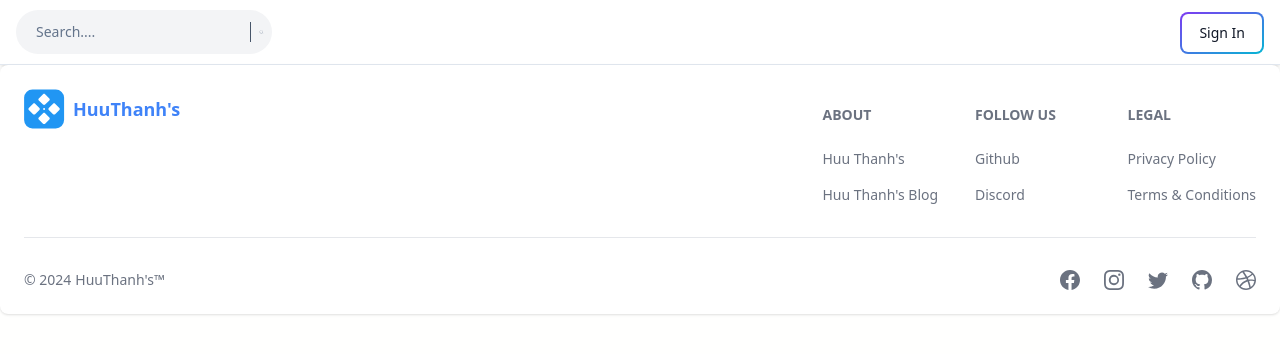
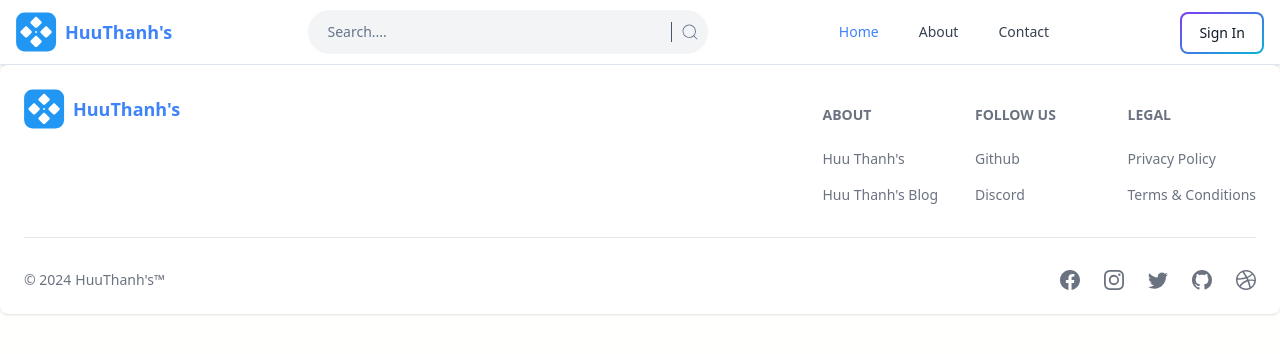
Before and after one commit to trh-thanh30/task-manger, a React (Vite) app in the folder client/: page /dashboard in a window 1280 px wide. Shown: the top 354 px of the page. Built offline with nearby package versions, Linux system fonts and the light colour scheme.

Commit message:
update header ui

```diff
--- a/client/src/App.jsx
+++ b/client/src/App.jsx
@@ -3,6 +3,8 @@ import { BrowserRouter, Routes, Route, Navigate } from "react-router-dom";
 import SignIn from "./pages/SignIn";
 import Register from "./pages/Register";
 import Dashboard from "./pages/Dashboard";
+import About from "./pages/About";
+import Contact from "./pages/Contact";
 
 export default function App() {
   return (
@@ -12,6 +14,8 @@ export default function App() {
         <Route path="/dashboard" element={<Dashboard />} />
         <Route path="/sign-in" element={<SignIn />} />
         <Route path="/register" element={<Register />} />
+        <Route path="/about" element={<About />} />
+        <Route path="/contact" element={<Contact />} />
       </Routes>
     </BrowserRouter>
   );
--- a/client/src/components/Header.jsx
+++ b/client/src/components/Header.jsx
@@ -3,14 +3,16 @@ import { Avatar, Button, Dropdown, Navbar } from "flowbite-react";
 import { useDispatch, useSelector } from "react-redux";
 import { CiLogout } from "react-icons/ci";
 import SearchInput from "./SearchInput";
-import { Link, useNavigate } from "react-router-dom";
+import { Link, useNavigate, useLocation } from "react-router-dom";
 import { signOut } from "../redux/user/userSlice";
 import { useState } from "react";
 import ModalAva from "./ModalAva";
 import ChangePassModal from "./ChangePassModal";
+import Logo from "./Logo";
 
 export default function Header() {
   const dispatch = useDispatch();
+  const path = useLocation().pathname;
 
   const navigate = useNavigate();
 
@@ -40,7 +42,43 @@ export default function Header() {
     <>
       <header className="bg-white border-b border-solid shadow-md border-slate-200">
         <Navbar>
+          <Logo></Logo>
           <SearchInput />
+          <Navbar.Collapse>
+            <Navbar.Link
+              as={"div"}
+              className={`hover:!text-blue-500 ${
+                path === "/dashboard" ? "!text-blue-500" : ""
+              }`}
+            >
+              <Link className="p-1 " to={"/dashboard"}>
+                {" "}
+                Home
+              </Link>
+            </Navbar.Link>
+            <Navbar.Link
+              as={"div"}
+              className={`hover:!text-blue-500 ${
+                path === "/about" ? "!text-blue-500" : ""
+              }`}
+            >
+              <Link className="p-1" to={"/about"}>
+                {" "}
+                About
+              </Link>
+            </Navbar.Link>
+            <Navbar.Link
+              as={"div"}
+              className={`hover:!text-blue-500 ${
+                path === "/contact" ? "!text-blue-500" : ""
+              }`}
+            >
+              <Link className="p-1" to={"/contact"}>
+                {" "}
+                Contact
+              </Link>
+            </Navbar.Link>
+          </Navbar.Collapse>
           <div className="flex self-end md:order-2">
             {currentUser ? (
               <Dropdown
--- a/client/src/components/SearchInput.jsx
+++ b/client/src/components/SearchInput.jsx
@@ -2,7 +2,7 @@ import { CiSearch } from "react-icons/ci";
 
 export default function SearchInput() {
   return (
-    <div className="w-64 2xl:w-[400px] flex items-center py-1 px-2 rounded-full bg-[#f3f4f6]">
+    <div className=" md:w-[400px] hidden md:flex items-center py-1 px-2 rounded-full bg-[#f3f4f6]">
       <input
         type="text"
         placeholder="Search...."
--- /dev/null
+++ b/client/src/pages/About.jsx
@@ -0,0 +1,10 @@
+import Header from "../components/Header";
+
+export default function About() {
+  return (
+    <>
+      <Header></Header>
+      <div>About</div>
+    </>
+  );
+}
--- /dev/null
+++ b/client/src/pages/Contact.jsx
@@ -0,0 +1,10 @@
+import Header from "../components/Header";
+
+export default function Contact() {
+  return (
+    <>
+      <Header></Header>
+      <div>Contact</div>
+    </>
+  );
+}
```
